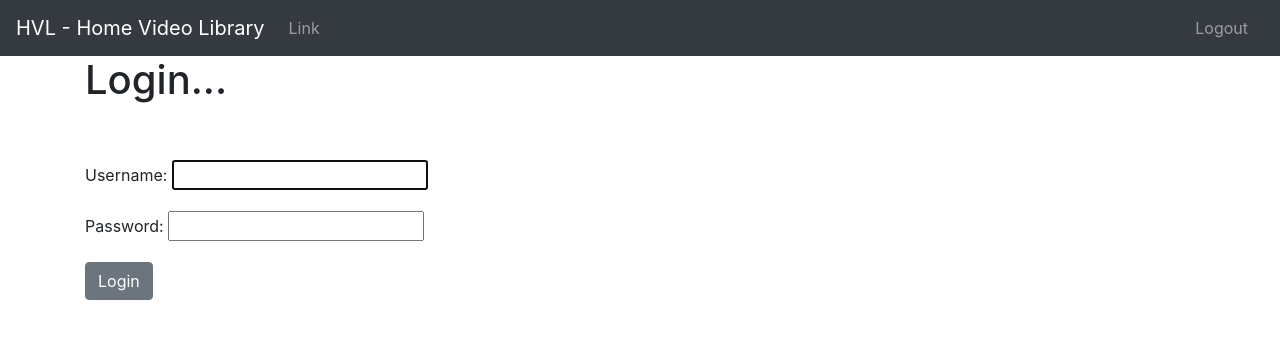
After one commit to hvlpython/Home-Video-Library, a Django app: page /accounts/login/ in a window 1280 px wide. The commit adds this page. Shown: the top 339 px of the page. Run offline with Django 3.2, Linux system fonts and the light colour scheme; some libraries are stand-ins or nearby versions.

Commit message:
Add user login.html, user logout to base.html and superuser auth for registration

```diff
--- /dev/null
+++ b/hvl/accounts/templates/registration/login.html
@@ -0,0 +1,14 @@
+{% extends 'base.html' %}
+{% block title %}Login...{% endblock %}
+{% block content %}
+
+<h1>Login...</h1>
+<br/><br/>
+
+<div class="form-group">
+    <form method="POST">
+        {% csrf_token %}
+        {{ form.as_p }}
+        <button class="btn btn-secondary">Login</button>
+
+{% endblock %}
--- a/hvl/hvl/urls.py
+++ b/hvl/hvl/urls.py
@@ -19,4 +19,5 @@ from django.urls import path, include
 urlpatterns = [
     path('admin/', admin.site.urls),
     path('accounts/', include('accounts.urls')),
+    path('accounts/', include('django.contrib.auth.urls')),
 ]
--- a/hvl/templates/base.html
+++ b/hvl/templates/base.html
@@ -27,6 +27,11 @@
                         <a class="nav-link" href="#">Link</a>
                     </li>
                 </ul>
+                <ul class="navbar-nav mr-sm-2">
+                    <li class="nav-item">
+                        <a class="nav-link " href="{% url 'logout' %}">Logout</a>
+                    </li>
+                </ul>
             </div>
         </nav>
         <div class="container">
```
Also changed, not shown: hvl/accounts/views.py (+5 -2 lines).
